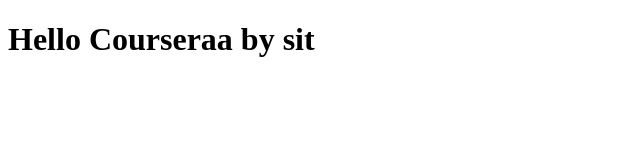
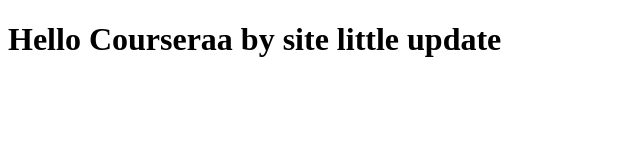
Before and after one commit to irfankwt/irfankwt, a plain HTML site: page site/index.html in a window 1280 px wide. Shown: the whole page, without its empty margins (0-640 px from the left). Drawn offline with Linux system fonts and the light colour scheme.

Commit message:
Small updates in message.

```diff
--- a/site/index.html
+++ b/site/index.html
@@ -4,6 +4,6 @@
 	<title>hello coursera</title>
 </head>
 <body>
-<h1>Hello Courseraa by sit</h1>
+<h1>Hello Courseraa by site little update</h1>
 </body>
 </html>
```
